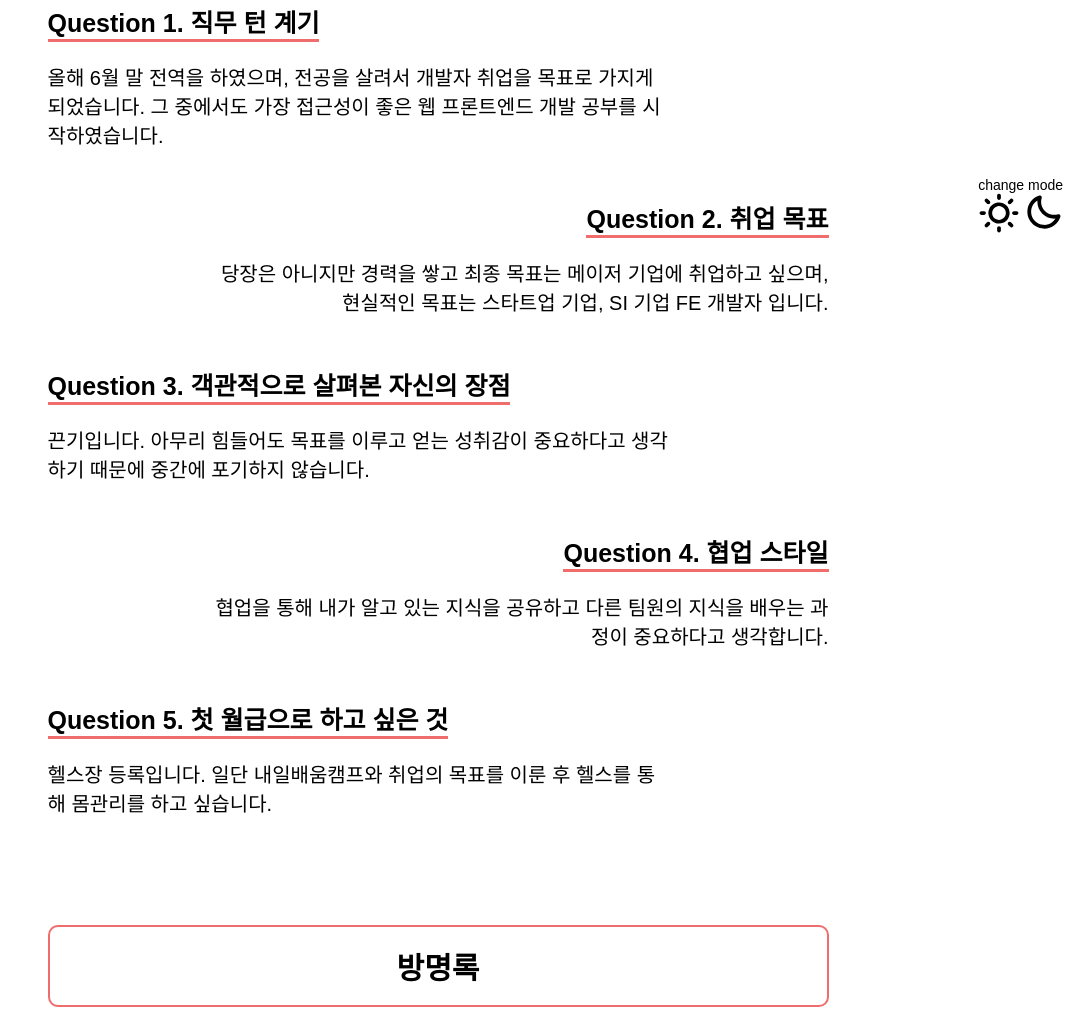
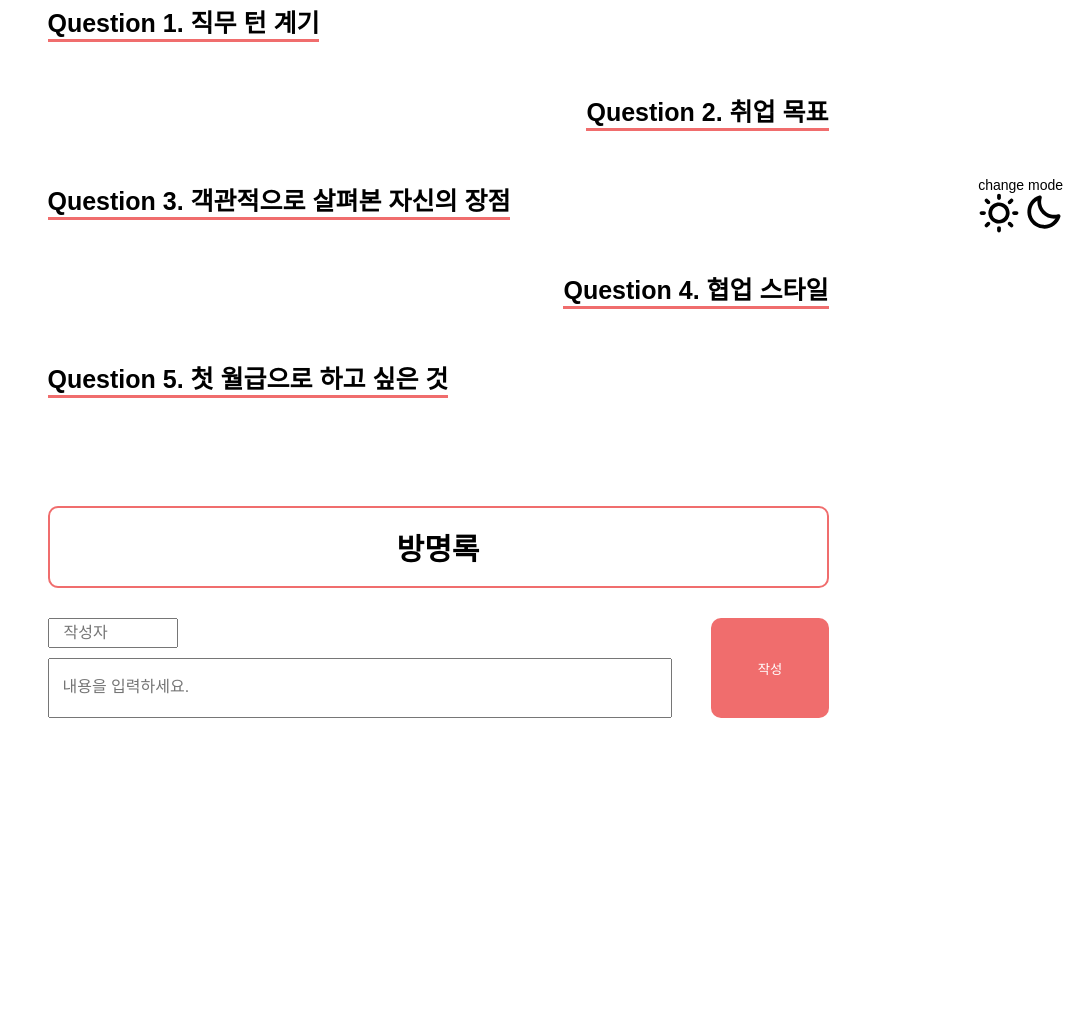
Before and after one commit to kms99/IntroduceTeam, a plain HTML site: page detail.html in a window 1280 px wide. Shown: the part 549-1566 px from the top of the page, without its empty margins (202-1280 px from the left). After the commit the page ends 1327 px from the top, so only its background shows below. Drawn offline with Linux system fonts and the light colour scheme; no server answers; a web font is replaced by a local one.

Commit message:
detail.html 블로그, 깃허브 a tag target 추가, section 내용 삭제 / index.html reset 버튼 id 추가 / posting.js getElementById 오타 수정

```diff
--- a/detail.html
+++ b/detail.html
@@ -42,13 +42,13 @@
             <tr>
               <td class="table-head">블로그 :</td>
               <td>
-                <a class="link-text" id="member-blog"><img id="blog-img" /></a>
+                <a class="link-text" id="member-blog" target="_blank"><img id="blog-img" /></a>
               </td>
             </tr>
             <tr>
               <td class="table-head">깃허브 :</td>
               <td>
-                <a class="link-text" id="member-github"
+                <a class="link-text" id="member-github" target="_blank"
                   ><img id="github-img"
                 /></a>
               </td>
@@ -60,41 +60,25 @@
       <div class="question-list">
         <section>
           <div class="question-title">Question 1. 직무 턴 계기</div>
-          <p class="question-contents" id="question-reason">
-            올해 6월 말 전역을 하였으며, 전공을 살려서 개발자 취업을 목표로
-            가지게 되었습니다. 그 중에서도 가장 접근성이 좋은 웹 프론트엔드 개발
-            공부를 시작하였습니다.
-          </p>
+          <p class="question-contents" id="question-reason"></p>
         </section>
         <section class="right">
           <div class="question-title">Question 2. 취업 목표</div>
-          <p class="question-contents" id="question-goal">
-            당장은 아니지만 경력을 쌓고 최종 목표는 메이저 기업에 취업하고
-            싶으며, 현실적인 목표는 스타트업 기업, SI 기업 FE 개발자 입니다.
-          </p>
+          <p class="question-contents" id="question-goal"></p>
         </section>
         <section>
           <div class="question-title">
             Question 3. 객관적으로 살펴본 자신의 장점
           </div>
-          <p class="question-contents" id="question-Advantages">
-            끈기입니다. 아무리 힘들어도 목표를 이루고 얻는 성취감이 중요하다고
-            생각하기 때문에 중간에 포기하지 않습니다.
-          </p>
+          <p class="question-contents" id="question-Advantages"></p>
         </section>
         <section class="right">
           <div class="question-title">Question 4. 협업 스타일</div>
-          <p class="question-contents" id="question-collabo">
-            협업을 통해 내가 알고 있는 지식을 공유하고 다른 팀원의 지식을 배우는
-            과정이 중요하다고 생각합니다.
-          </p>
+          <p class="question-contents" id="question-collabo"></p>
         </section>
         <section>
           <div class="question-title">Question 5. 첫 월급으로 하고 싶은 것</div>
-          <p class="question-contents" id="question-firstSalary">
-            헬스장 등록입니다. 일단 내일배움캠프와 취업의 목표를 이룬 후 헬스를
-            통해 몸관리를 하고 싶습니다.
-          </p>
+          <p class="question-contents" id="question-firstSalary"></p>
         </section>
       </div>
 
--- a/posting.js
+++ b/posting.js
@@ -49,7 +49,7 @@ reset.addEventListener('click', function(event) {
   let Confirmed = confirm('초기화하시겠습니까?');
 
   if (Confirmed){
-    document.getElementByI('reset');
+    document.getElementById('reset');
 } else {
     event.preventDefault();
   }});
```
Also changed, not shown: index.html (+1 -1 lines).
